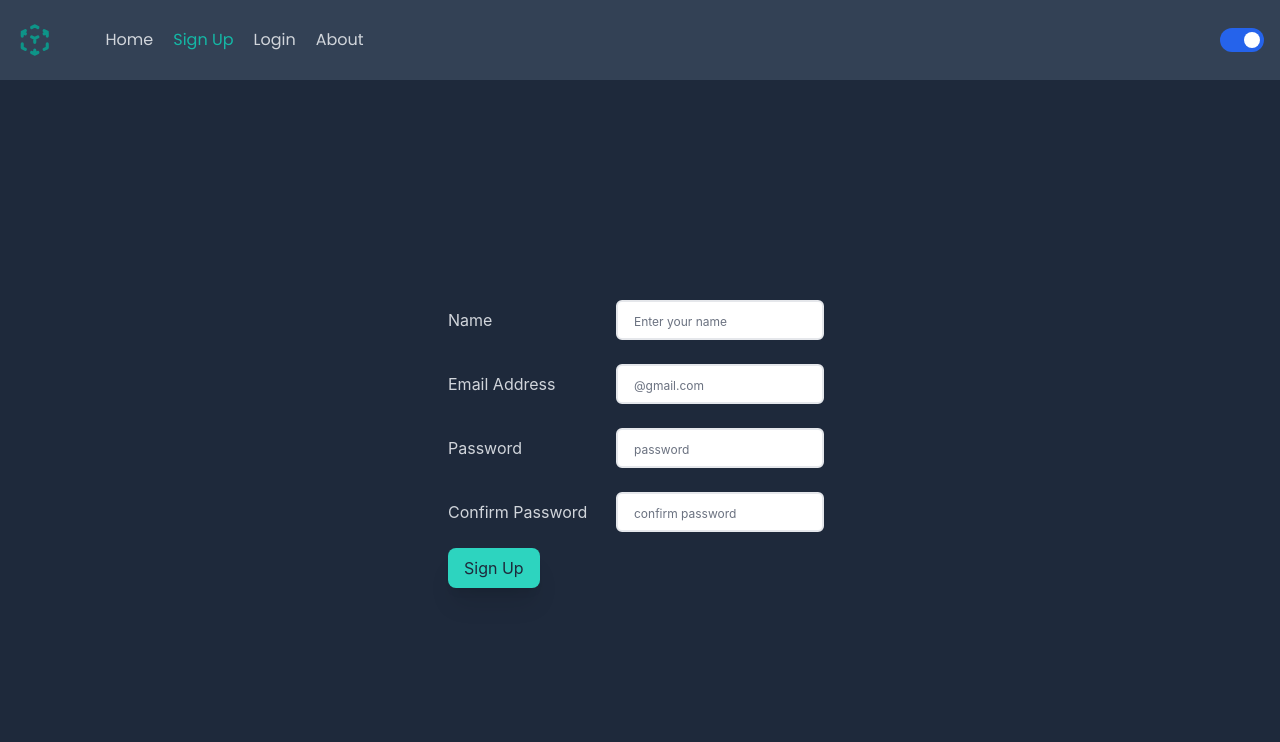
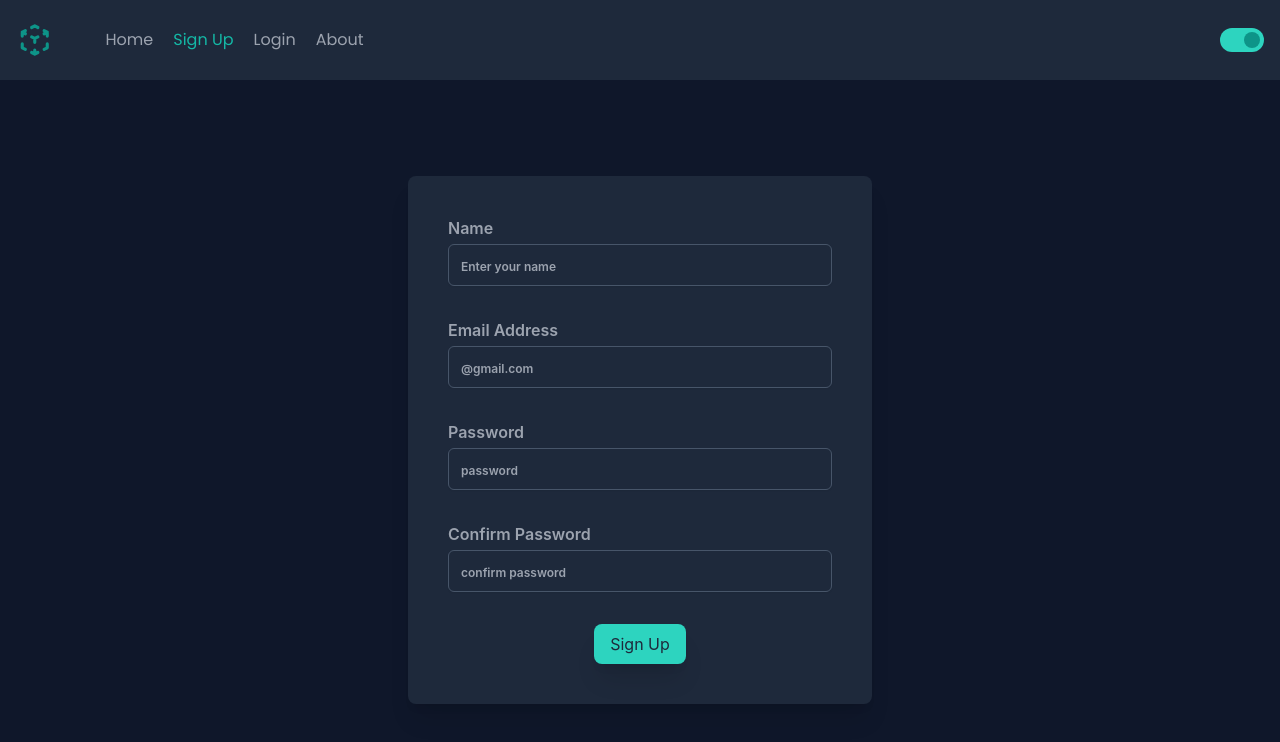
Before and after one commit to ankitn1311/todo-app, a React (Create React App) app in the folder frontend/: page /sign-up in a window 1280 px wide. Shown: the top 742 px of the page. Built offline with nearby package versions, Linux system fonts and the light colour scheme.

Commit message:
sign up form UI changed

```diff
--- a/frontend/src/App.js
+++ b/frontend/src/App.js
@@ -7,7 +7,7 @@ import SignUp from "./components/sign-up/SignUp";
 
 function App() {
   return (
-    <div className="h-screen bg-slate-200 dark:bg-slate-800 text-gray-800 dark:text-gray-300 ">
+    <div className="h-screen bg-slate-400 dark:bg-slate-900 text-gray-900 dark:text-gray-400 ">
       <Routes>
         <Route
           path="/"
--- /dev/null
+++ b/frontend/src/components/common/form/Input.js
@@ -0,0 +1,34 @@
+// import React from "react";
+
+const Input = (props) => {
+  const { formik, width } = props;
+  const errorTouched = formik?.touched[props.name];
+  const errorMessage = formik?.errors[props.name];
+  const error = errorTouched && errorMessage;
+  console.log({
+    errorTouched,
+    errorMessage,
+    name: props.name,
+    formik: formik?.touched,
+  });
+  return (
+    <div className={` relative flex flex-col ${width === "full" && "w-full"}`}>
+      <input
+        {...props}
+        formik=""
+        // px-3 py-2 bg-white border shadow-sm border-gray-300 placeholder-gray-400 disabled:bg-gray-50 disabled:text-gray-500 disabled:border-gray-200 focus:outline-none focus:border-sky-500 focus:ring-sky-500 block w-full rounded-md sm:text-sm focus:ring-1 invalid:border-pink-500 invalid:text-pink-600 focus:invalid:border-pink-500 focus:invalid:ring-pink-500 disabled:shadow-none
+        className={`px-3 py-2 w-full shadow-sm placeholder-gray-400 text-slate-700  disabled:bg-gray-50 disabled:text-gray-500 disabled:border-gray-200 focus:outline-none focus:border-sky-500 focus:ring-sky-500 dark:text-slate-100 bg-transparent rounded-md border-1 outline-none placeholder:text-xs   ${
+          error ? "border-red-400" : "border-slate-400 dark:border-slate-600"
+        }`}
+      />
+
+      {error && (
+        <div className="absolute top-10 text-sm mt-1 text-red-400">
+          {formik?.errors[props.name]}
+        </div>
+      )}
+      {!error && <div></div>}
+    </div>
+  );
+};
+export default Input;
--- a/frontend/src/components/common/input/Input.js
+++ /dev/null
@@ -1,24 +0,0 @@
-// import React from "react";
-
-const Input = (props) => {
-  console.log("checking props", props);
-  console.log("required", props.onBlur);
-  return (
-    <div className="w-52 h-10 input-field m-2 rounded-md bg-white z-3 border-2 ">
-      <input
-        placeholder={props.placeholder}
-        type={props.type}
-        name={props.name}
-        id={props.id}
-        onChange={props.onChange}
-        onBlur={props.onBlur}
-        value={props.value}
-        required
-        className="w-full h-full text-black p-4 bg-transparent rounded-md border-none outline-none
-          placeholder:text-xs placeholder-gray-500
-        "
-      />
-    </div>
-  );
-};
-export default Input;
--- /dev/null
+++ b/frontend/src/components/common/ui/Paper.js
@@ -0,0 +1,18 @@
+import React from "react";
+
+const Paper = (props) => {
+  const { children, level } = props;
+  switch (level) {
+    case 1:
+      return;
+  }
+  return (
+    <div
+      //dark:ring-1 dark:ring-inset dark:ring-white/10
+      className={`bg-slate-300 dark:bg-slate-800  ${props.className}`}>
+      {children}
+    </div>
+  );
+};
+
+export default Paper;
--- a/frontend/src/components/navbar/Navbar.js
+++ b/frontend/src/components/navbar/Navbar.js
@@ -24,7 +24,7 @@ const Navbar = () => {
   }, [darkMode]);
 
   return (
-    <nav className="bg-slate-100 dark:bg-slate-700 p-4 flex flex-row gap-10 items-center font-poppins">
+    <nav className="bg-slate-300  dark:bg-slate-800 p-4 flex flex-row gap-10 items-center font-poppins">
       <svg
         xmlns="http://www.w3.org/2000/svg"
         className="h-10 w-10 text-teal-600 "
@@ -70,13 +70,13 @@ const Navbar = () => {
           checked={darkMode}
           onChange={toggleDarkMode}
           className={`${
-            darkMode ? "bg-blue-600" : "bg-gray-200"
+            darkMode ? "bg-teal-400" : "bg-gray-800"
           } relative inline-flex items-center h-6 rounded-full w-11`}>
           <span className="sr-only">Enable dark mode</span>
           <span
             className={`${
               darkMode ? "translate-x-6" : "translate-x-1"
-            } inline-block w-4 h-4 transform bg-white rounded-full`}
+            } inline-block w-4 h-4 transform bg-teal-600 rounded-full`}
           />
         </Switch>
       </div>
--- a/frontend/src/components/sign-up/SignUp.js
+++ b/frontend/src/components/sign-up/SignUp.js
@@ -5,7 +5,8 @@ import Layout from "../layout/Layout";
 import { useDispatch } from "react-redux";
 import { registerUser } from "../../redux/actions/auth";
 
-import Input from "../common/input/Input";
+import Input from "../common/form/Input";
+import Paper from "../common/ui/Paper";
 
 const SignUp = () => {
   const dispatch = useDispatch();
@@ -38,113 +39,80 @@ const SignUp = () => {
   return (
     <Layout sidebar={false}>
       <div className="h-full flex items-center justify-center">
+        <Paper className="p-10 rounded-lg shadow-xl">
           <form
-          className="flex flex-col gap-2 w-96"
-          onSubmit={formik.handleSubmit}
-        >
-          <div className="flex flex-row items-center justify-between">
+            className="flex flex-col gap-8 w-96"
+            onSubmit={formik.handleSubmit}>
+            <div className="flex flex-col gap-1 font-semibold items-start justify-between">
               <label htmlFor="firstName">Name</label>
-            <div className="relative">
               <Input
-                placeholder={"Enter your name"}
-                id={"name"}
-                name={"name"}
-                type={"text"}
+                placeholder="Enter your name"
+                id="name"
+                name="name"
+                type="text"
+                width="full"
                 onChange={formik.handleChange}
                 onBlur={formik.handleBlur}
                 value={formik.values.firstName}
+                formik={formik}
               />
-              {formik.touched.name && formik.errors.name ? (
-                <>
-                  <div className=" border-2 border-red-500 w-52 h-1 mx-2 absolute inset-y-11 rounded-md z-30"></div>
-                  <div className="text-red-500  translate-x-52 w-52 mx-2 absolute inset-3">
-                    {formik.errors.name}
             </div>
-                </>
-              ) : null}
-            </div>
-          </div>
-          <div className="flex flex-row items-center justify-between">
+            <div className="flex flex-col gap-1 font-semibold items-start justify-between ">
               <label htmlFor="email">Email Address</label>
-            <div className="relative">
               <Input
-                placeholder={"@gmail.com"}
-                id={"email"}
-                name={"email"}
-                type={"email"}
+                placeholder="@gmail.com"
+                id="email"
+                name="email"
+                type="email"
+                width="full"
                 onChange={formik.handleChange}
                 onBlur={formik.handleBlur}
                 value={formik.values.email}
+                formik={formik}
               />
+            </div>
+            <div className="flex flex-col gap-1 font-semibold items-start justify-between">
+              <label htmlFor="email">Password</label>
 
-              {formik.touched.email && formik.errors.email ? (
-                <>
-                  <div className=" border-2 border-red-500 w-52 h-1 mx-2 absolute inset-y-11 rounded-md z-30"></div>
-                  <div className="text-red-500  translate-x-52 w-52 mx-2 absolute inset-3">
-                    {formik.errors.email}
-                  </div>
-                </>
-              ) : null}
-            </div>
-          </div>
-          <div className="flex flex-row items-center justify-between">
-            <label htmlFor="email">Password</label>
-            <div className="relative">
               <Input
-                placeholder={"password"}
-                id={"password"}
-                name={"password"}
-                type={"text"}
+                placeholder="password"
+                id="password"
+                name="password"
+                type="text"
+                width="full"
                 onChange={formik.handleChange}
                 onBlur={formik.handleBlur}
                 value={formik.values.firstName}
+                formik={formik}
               />
-              {formik.touched.password && formik.errors.password ? (
-                <>
-                  <div className=" border-2 border-red-500 w-52 h-1 mx-2 absolute inset-y-11 rounded-md z-30"></div>
-                  <div className="text-red-500  translate-x-52 w-52 mx-2 absolute inset-3">
-                    {formik.errors.password}
             </div>
-                </>
-              ) : null}
-            </div>
-          </div>
-          <div className="flex flex-row items-center justify-between">
+            <div className="flex flex-col gap-1 font-semibold items-start justify-between">
               <label htmlFor="email">Confirm Password</label>
-            <div className="relative">
+
               <Input
-                placeholder={"confirm password"}
-                id={"confirmPassword"}
-                name={"confirmPassword"}
-                type={"text"}
+                placeholder="confirm password"
+                id="confirmPassword"
+                name="confirmPassword"
+                width="full"
+                type="text"
                 onChange={formik.handleChange}
                 onBlur={formik.handleBlur}
                 value={formik.values.firstName}
+                formik={formik}
               />
-              {formik.touched.confirmPassword &&
-              formik.errors.confirmPassword ? (
-                <>
-                  <div className=" border-2 border-red-500 w-52 h-1 mx-2 absolute inset-y-11 rounded-md z-30"></div>
-                  <div className="text-red-500  translate-x-52 w-52 mx-2 absolute inset-3">
-                    {formik.errors.confirmPassword}
-                  </div>
-                </>
-              ) : null}
-            </div>
             </div>
 
-          <div className="">
+            <div className="w-full flex items-center justify-center">
               <button
                 className="bg-teal-400 text-slate-800 px-4 py-2 rounded-lg shadow-xl"
-              type="submit"
-            >
+                type="submit">
                 Sign Up
               </button>
             </div>
           </form>
+        </Paper>
       </div>
     </Layout>
   );
 };
-
 export default SignUp;
--- a/frontend/tailwind.config.js
+++ b/frontend/tailwind.config.js
@@ -6,6 +6,12 @@ module.exports = {
       fontFamily: {
         poppins: "'Poppins', mono, serif",
       },
+      borderWidth: {
+        1: "1px",
+      },
+      boxShadow: {
+        highlight: "inset 0px 0px 0px 1px rgb(255,255,255,0.1)",
+      },
     },
   },
   plugins: [],
```
Lines whose indentation alone changed are shown as unchanged.
